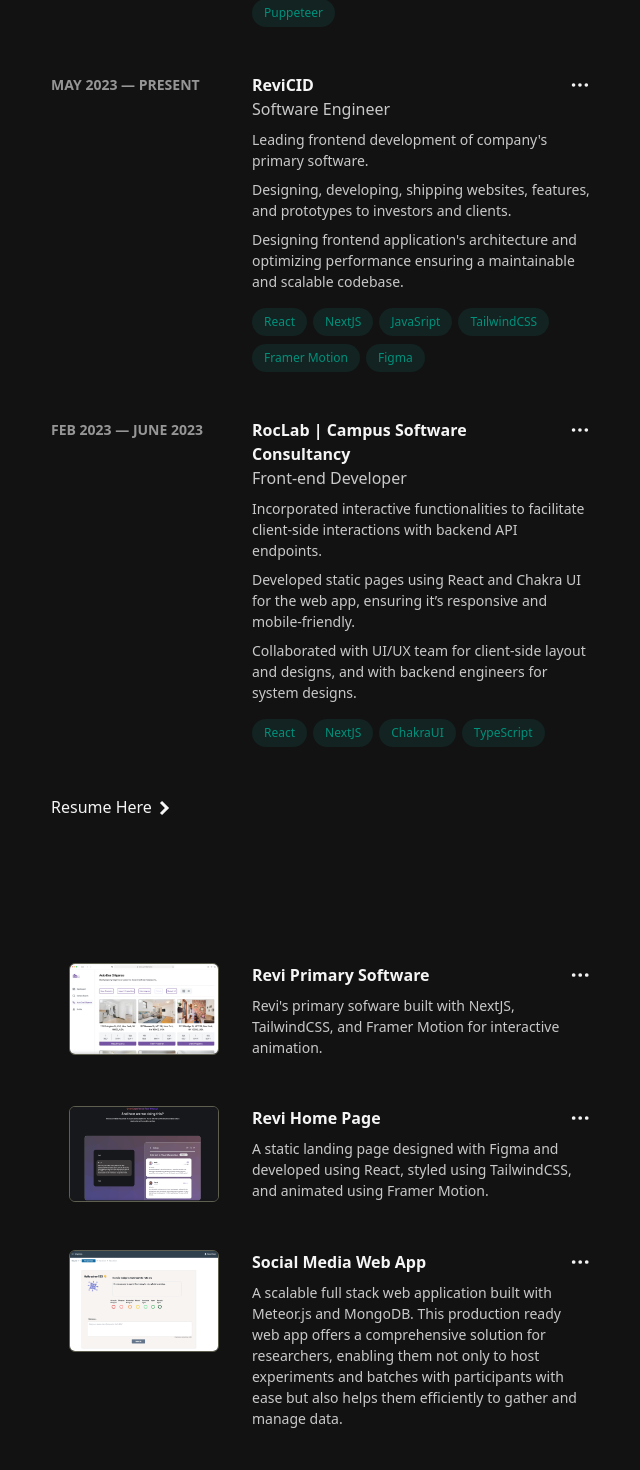
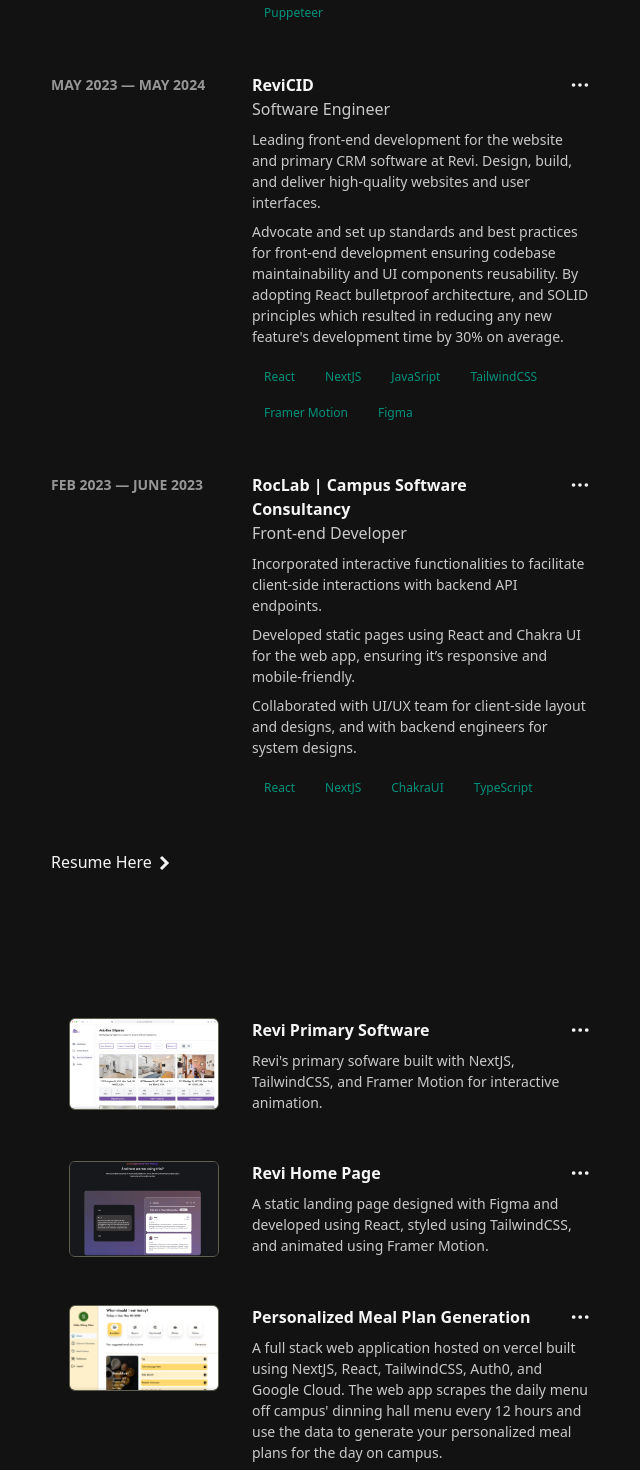
Before and after one commit to schen133/schen133.github.io, a Next.js app: page / in a window 1280 px wide. Shown: the part 880-2350 px from the top of the page, without its empty margins (593-1233 px from the left). Built offline with nearby package versions, Linux system fonts and the light colour scheme.

Commit message:
refactor

```diff
--- a/src/components/forRightSide/experience.js
+++ b/src/components/forRightSide/experience.js
@@ -31,7 +31,7 @@
       ],
       time: {
         from: "March 2023",
-        to: "Present",
+        to: "May 2024",
       },
       skills: [
         "React",
@@ -54,13 +54,12 @@
         // "Implemented various API services such as AWS S3, CloudFront, Auth0, and Stripe to enhance user experience.",
         // "Adopted the Bulletproof React software architecture for a scalable and production-ready NextJS application.",
         // "Researched websites of industry-standard companies and collaborated with team members for design concepts.",
-        "Leading frontend development of company's primary software.",
-        "Designing, developing, shipping websites, features, and prototypes to investors and clients.",
-        "Designing frontend application's architecture and optimizing performance ensuring a maintainable and scalable codebase.",
+        "Leading front-end development for the website and primary CRM software at Revi. Design, build, and deliver high-quality websites and user interfaces.",
+        "Advocate and set up standards and best practices for front-end development ensuring codebase maintainability and UI components reusability. By adopting React bulletproof architecture, and SOLID principles which resulted in reducing any new feature's development time by 30% on average.",
       ],
       time: {
         from: "May 2023",
-        to: "Present",
+        to: "May 2024",
       },
       skills: [
         "React",
--- a/src/components/forRightSide/project.js
+++ b/src/components/forRightSide/project.js
@@ -33,13 +33,13 @@
       picture: "/img/revi_new_design.png",
       url: "https://infoscout.ai/industry/supplychain",
     },
-    {
-      projectName: "Social Media Web App",
-      description:
-        "A scalable full stack web application built with Meteor.js and MongoDB. This production ready web app offers a comprehensive solution for researchers, enabling them not only to host experiments and batches with participants with ease but also helps them efficiently to gather and manage data.",
-      picture: "/img/HCI.png",
-      url: "",
-    },
+    // {
+    //   projectName: "Social Media Web App",
+    //   description:
+    //     "A scalable full stack web application built with Meteor.js and MongoDB. This production ready web app offers a comprehensive solution for researchers, enabling them not only to host experiments and batches with participants with ease but also helps them efficiently to gather and manage data.",
+    //   picture: "/img/HCI.png",
+    //   url: "",
+    // },
     {
       projectName: "Personalized Meal Plan Generation",
       description:
--- a/src/components/rightside.js
+++ b/src/components/rightside.js
@@ -13,7 +13,6 @@
       >
         <About />
         <Experience />
-
         <Projects />
 
         {/* <OpenSource /> */}
--- a/src/pages/index.js
+++ b/src/pages/index.js
@@ -1,13 +1,9 @@
 import Header from "@/components/leftside";
 import Content from "@/components/rightside";
 import Head from "next/head";
-import Image from "next/image";
 import classNames from "classnames";
-import { calcLength, motion } from "framer-motion";
+import { motion } from "framer-motion";
 import { useState } from "react";
-// import Projects from "@/components/Projects";
-
-// const inter = Inter({ subsets: ["latin"] });
 
 export default function Home() {
   const [on, setOn] = useState(true);
@@ -47,9 +43,8 @@
         className="bg-bg dark:bg-dbg relative flex font-sans h-full w-full justify-center px-6 py-12 md:px-12 md:py-20 lg:px-24 lg:py-0 transition"
       >
         <div
-          className={on ? "fixed transition duration-300 inset-0 z-0" : "hidden"}
+          className={on ? "fixed transition duration-300 inset-0" : "hidden"}
           style={{
-            // background: `radial-gradient(500px at ${mousePosition.x}px ${mousePosition.y}px, rgba(29, 78, 216, 0.15), transparent 80%)`,
             background: `radial-gradient(500px at ${mousePosition.x}px ${mousePosition.y}px, rgb(18, 100, 18, 0.15), transparent 80%)`,
           }}
         ></div>{" "}
@@ -59,7 +54,6 @@
             "z-40 fixed  top-[15px] right-[15px] lg:right-[60px] lg:top-[50px] w-[60px] h-[30px] rounded-[50px] cursor-pointer  transition",
             on ? "bg-bg/40 " : "bg-dbg/40"
           )}
-          //  data-isOn={isOn} onClick={toggleSwitch}
           onClick={() => setOn(!on)}
         >
           <div
@@ -127,7 +121,7 @@
         </div>{" "}
         <div
           id="indexContainer"
-          className="flex dark:text-white flex-col lg:flex-row h-full w-full max-w-[1088px] lg:gap-2 lg:justify-between"
+          className="z-40 flex dark:text-white flex-col lg:flex-row h-full w-full max-w-[1088px] lg:gap-2 lg:justify-between"
         >
           <Header />
           <Content />
--- a/tailwind.config.js
+++ b/tailwind.config.js
@@ -8,6 +8,7 @@
     "./src/app/**/*.{js,ts,jsx,tsx,mdx}",
   ],
   theme: {
+    colors: {},
     extend: {
       colors: {
         bg: "#FBFBEA",
```
Also changed, not shown: src/components/leftside.js (line endings or trailing spaces).
